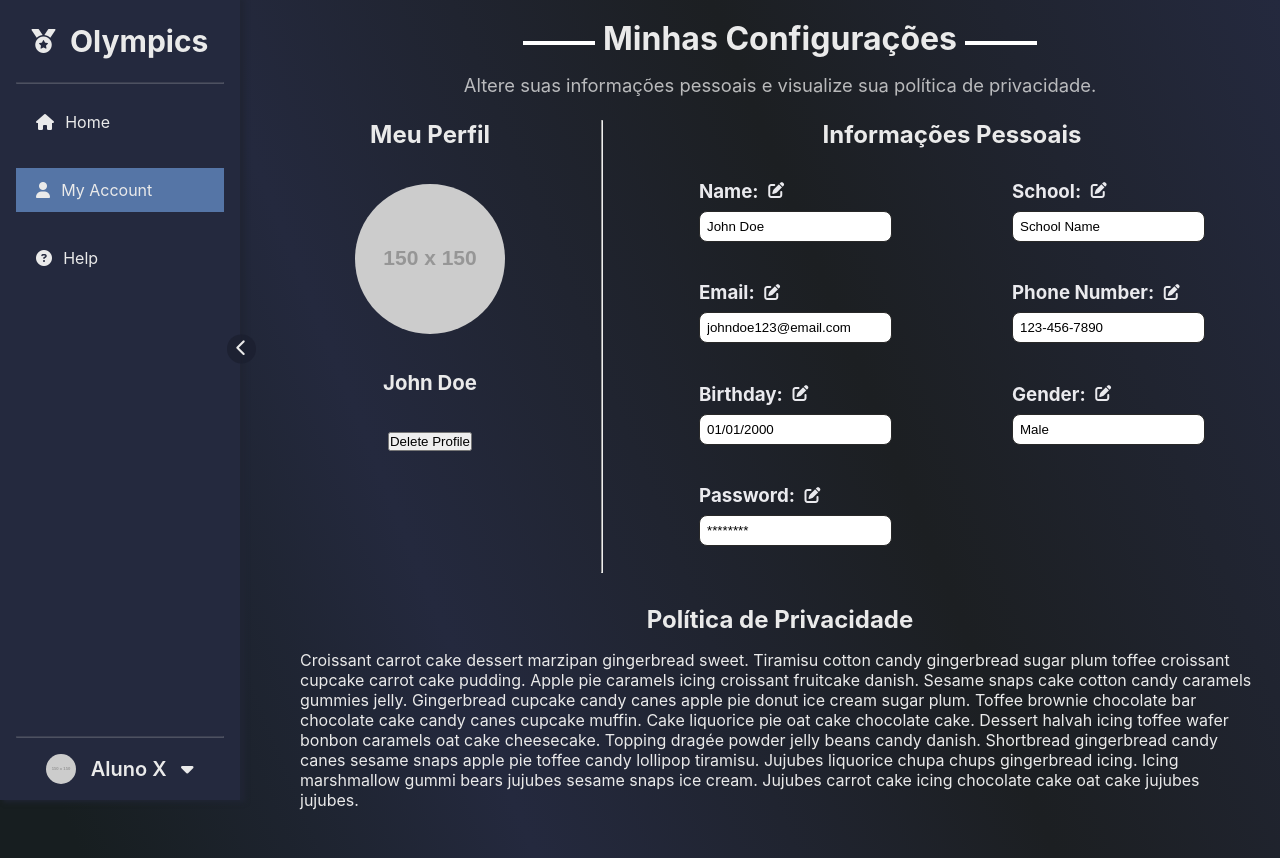
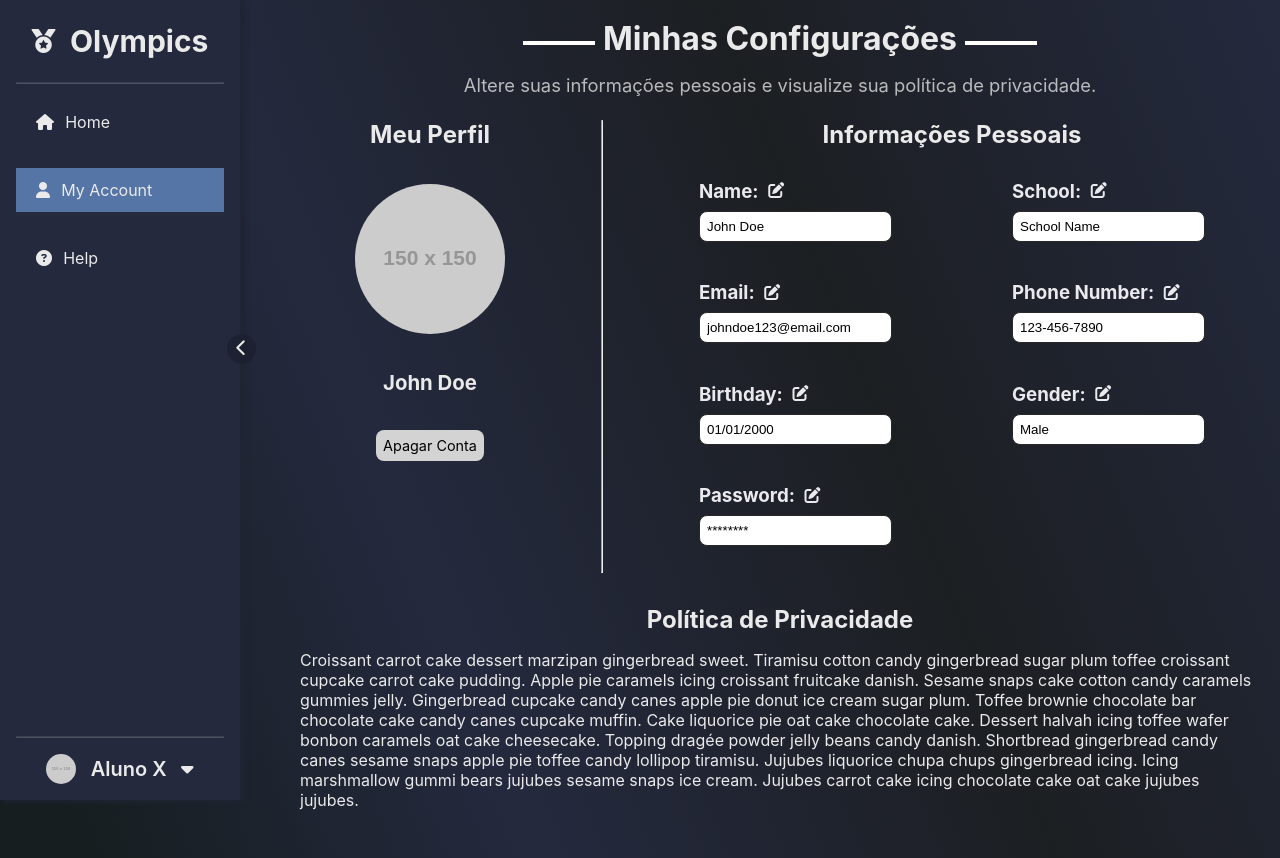
Before and after one commit to phdaccache/Projeto_MC656, a React (Create React App) app in the folder frontend/: page /settings in a window 1280 px wide. Built offline with nearby package versions, Linux system fonts and the light colour scheme; sample sign-in values are in the browser's storage.

Commit message:
feat: delete button style

```diff
--- a/frontend/src/pages/SettingsPage/SettingsPage.css
+++ b/frontend/src/pages/SettingsPage/SettingsPage.css
@@ -11,6 +11,22 @@
 .settings-info-page-container .page-title p {
   width: 85%;
   margin: 0 auto;
+}
+
+.delete-profile-btn {
+  cursor: pointer;
+  font-size: 0.9rem;
+  background-color: lightgray;
+  color: fieldtext;
+  padding: 0.4375rem;
+  border-radius: 0.5rem;
+  transition: background-color 0.4s ease;
+}
+
+.delete-profile-btn:hover {
+  /* background-color: #d16a58; */
+  background-color: #629aef;
+  color: rgb(255, 255, 255);
 }
 
 .not-showing {
--- a/frontend/src/pages/SettingsPage/SettingsPage.jsx
+++ b/frontend/src/pages/SettingsPage/SettingsPage.jsx
@@ -85,8 +85,8 @@ export default function SettingsPage() {
             className="profile-picture"
           />
           <h3>{settings[0].settingValue}</h3>
-          <div className="delete-profile-btn">
-            <button onClick={handleDeleteAcc}>Delete Profile</button>
+          <div onClick={handleDeleteAcc} className="delete-profile-btn">
+            Apagar Conta
           </div>
         </div>
         <hr />
```
